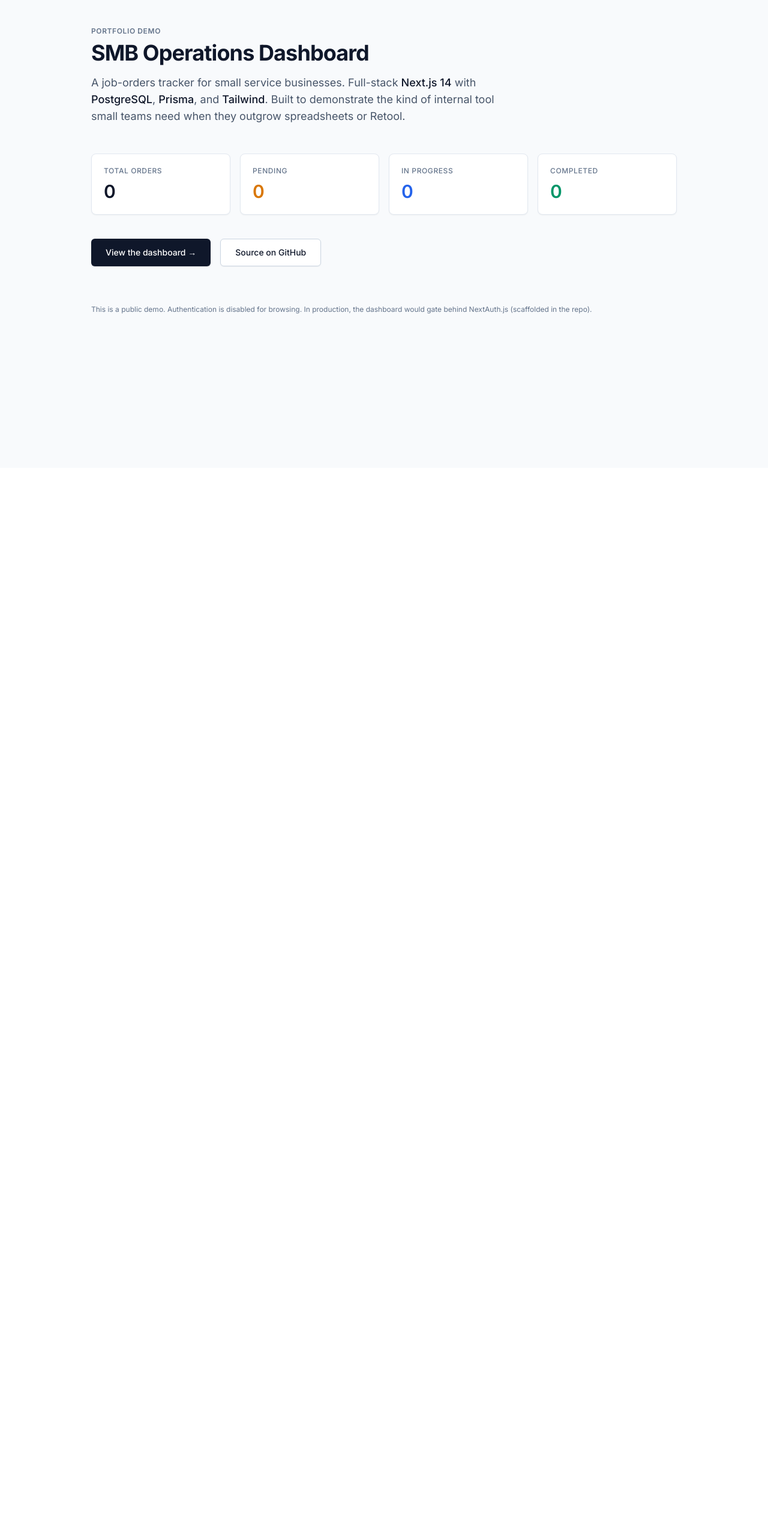
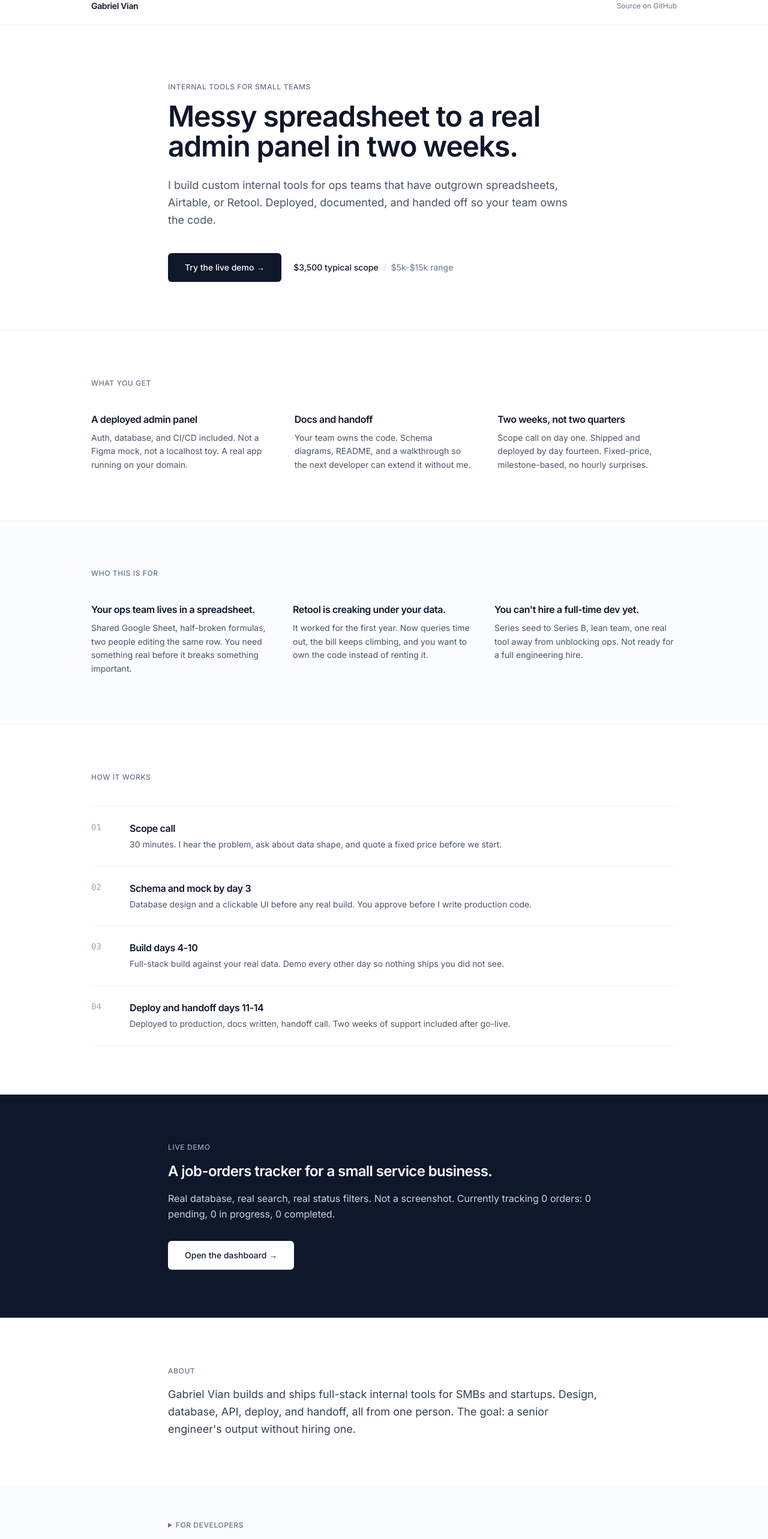
Before and after one commit to gabrielnvian/demo-ops-dashboard, a Next.js app: page / in a window 1280 px wide. Shown: the part 20-2586 px from the top of the page at 60% size. Before the commit the page ends 800 px from the top, so only its background shows below. Built offline with nearby package versions, Linux system fonts and the light colour scheme; no server answers; the database is empty.

Commit message:
feat(landing): rewrite hero, copy, and README for SMB buyer

```diff
--- a/app/layout.tsx
+++ b/app/layout.tsx
@@ -5,8 +5,9 @@ import "./globals.css";
 const inter = Inter({ subsets: ["latin"] });
 
 export const metadata: Metadata = {
-  title: "Ops Dashboard",
-  description: "SMB Operations Dashboard - Job Orders tracker",
+  title: "Gabriel Vian - Internal tools for small teams",
+  description:
+    "Custom admin panels and internal tools for ops teams outgrowing spreadsheets, Airtable, or Retool. Shipped in two weeks.",
 };
 
 export default function RootLayout({
--- a/app/page.tsx
+++ b/app/page.tsx
@@ -12,82 +12,236 @@ export default async function Home() {
   ]);
 
   return (
-    <main className="min-h-screen bg-slate-50">
-      <div className="mx-auto max-w-5xl px-6 py-16">
-        <div className="mb-12">
-          <p className="text-xs font-semibold uppercase tracking-wider text-slate-500">
-            Portfolio demo
-          </p>
-          <h1 className="mt-2 text-4xl font-bold tracking-tight text-slate-900">
-            SMB Operations Dashboard
-          </h1>
-          <p className="mt-4 max-w-2xl text-lg text-slate-600">
-            A job-orders tracker for small service businesses. Full-stack{" "}
-            <span className="font-medium text-slate-900">Next.js 14</span> with{" "}
-            <span className="font-medium text-slate-900">PostgreSQL</span>,{" "}
-            <span className="font-medium text-slate-900">Prisma</span>, and{" "}
-            <span className="font-medium text-slate-900">Tailwind</span>. Built
-            to demonstrate the kind of internal tool small teams need when they
-            outgrow spreadsheets or Retool.
-          </p>
-        </div>
-
-        <div className="grid grid-cols-2 gap-4 md:grid-cols-4 mb-10">
-          <Stat label="Total orders" value={total} />
-          <Stat label="Pending" value={pending} accent="amber" />
-          <Stat label="In progress" value={inProgress} accent="blue" />
-          <Stat label="Completed" value={completed} accent="emerald" />
-        </div>
-
-        <div className="flex gap-4">
-          <Link
-            href="/dashboard"
-            className="inline-flex items-center justify-center rounded-md bg-slate-900 px-6 py-3 text-sm font-medium text-white shadow hover:bg-slate-800 transition-colors"
-          >
-            View the dashboard &rarr;
-          </Link>
+    <main className="min-h-screen bg-white text-slate-900">
+      <nav className="border-b border-slate-100">
+        <div className="mx-auto flex max-w-5xl items-center justify-between px-6 py-5">
+          <span className="text-sm font-semibold tracking-tight">Gabriel Vian</span>
           <a
             href="https://github.com/gabrielnvian/demo-ops-dashboard"
             target="_blank"
             rel="noreferrer"
-            className="inline-flex items-center justify-center rounded-md border border-slate-300 bg-white px-6 py-3 text-sm font-medium text-slate-900 shadow-sm hover:bg-slate-50 transition-colors"
+            className="text-xs text-slate-500 hover:text-slate-900 transition-colors"
           >
             Source on GitHub
           </a>
         </div>
+      </nav>
 
-        <p className="mt-16 text-xs text-slate-500">
-          This is a public demo. Authentication is disabled for browsing.
-          In production, the dashboard would gate behind NextAuth.js (scaffolded in the repo).
+      <section className="mx-auto max-w-3xl px-6 pt-24 pb-20">
+        <p className="text-xs font-medium uppercase tracking-wider text-slate-500">
+          Internal tools for small teams
         </p>
-      </div>
+        <h1 className="mt-4 text-5xl font-semibold tracking-tight leading-[1.05] text-slate-900">
+          Messy spreadsheet to a real admin panel in two weeks.
+        </h1>
+        <p className="mt-6 max-w-2xl text-lg leading-relaxed text-slate-600">
+          I build custom internal tools for ops teams that have outgrown
+          spreadsheets, Airtable, or Retool. Deployed, documented, and
+          handed off so your team owns the code.
+        </p>
+
+        <div className="mt-10 flex flex-wrap items-center gap-5">
+          <Link
+            href="/dashboard"
+            className="inline-flex items-center justify-center rounded-md bg-slate-900 px-7 py-3.5 text-sm font-medium text-white shadow-sm hover:bg-slate-800 transition-colors"
+          >
+            Try the live demo &rarr;
+          </Link>
+          <span className="text-sm text-slate-500">
+            <span className="font-medium text-slate-900">$3,500 typical scope</span>
+            <span className="mx-2 text-slate-300">/</span>
+            <span>$5k-$15k range</span>
+          </span>
+        </div>
+      </section>
+
+      <section className="border-t border-slate-100">
+        <div className="mx-auto max-w-5xl px-6 py-20">
+          <h2 className="text-xs font-medium uppercase tracking-wider text-slate-500">
+            What you get
+          </h2>
+          <div className="mt-10 grid gap-10 md:grid-cols-3">
+            <Feature
+              title="A deployed admin panel"
+              body="Auth, database, and CI/CD included. Not a Figma mock, not a localhost toy. A real app running on your domain."
+            />
+            <Feature
+              title="Docs and handoff"
+              body="Your team owns the code. Schema diagrams, README, and a walkthrough so the next developer can extend it without me."
+            />
+            <Feature
+              title="Two weeks, not two quarters"
+              body="Scope call on day one. Shipped and deployed by day fourteen. Fixed-price, milestone-based, no hourly surprises."
+            />
+          </div>
+        </div>
+      </section>
+
+      <section className="border-t border-slate-100 bg-slate-50/60">
+        <div className="mx-auto max-w-5xl px-6 py-20">
+          <h2 className="text-xs font-medium uppercase tracking-wider text-slate-500">
+            Who this is for
+          </h2>
+          <div className="mt-10 grid gap-8 md:grid-cols-3">
+            <Persona
+              headline="Your ops team lives in a spreadsheet."
+              body="Shared Google Sheet, half-broken formulas, two people editing the same row. You need something real before it breaks something important."
+            />
+            <Persona
+              headline="Retool is creaking under your data."
+              body="It worked for the first year. Now queries time out, the bill keeps climbing, and you want to own the code instead of renting it."
+            />
+            <Persona
+              headline="You can't hire a full-time dev yet."
+              body="Series seed to Series B, lean team, one real tool away from unblocking ops. Not ready for a full engineering hire."
+            />
+          </div>
+        </div>
+      </section>
+
+      <section className="border-t border-slate-100">
+        <div className="mx-auto max-w-5xl px-6 py-20">
+          <h2 className="text-xs font-medium uppercase tracking-wider text-slate-500">
+            How it works
+          </h2>
+          <ol className="mt-10 divide-y divide-slate-100 border-y border-slate-100">
+            <Step
+              n="01"
+              title="Scope call"
+              body="30 minutes. I hear the problem, ask about data shape, and quote a fixed price before we start."
+            />
+            <Step
+              n="02"
+              title="Schema and mock by day 3"
+              body="Database design and a clickable UI before any real build. You approve before I write production code."
+            />
+            <Step
+              n="03"
+              title="Build days 4-10"
+              body="Full-stack build against your real data. Demo every other day so nothing ships you did not see."
+            />
+            <Step
+              n="04"
+              title="Deploy and handoff days 11-14"
+              body="Deployed to production, docs written, handoff call. Two weeks of support included after go-live."
+            />
+          </ol>
+        </div>
+      </section>
+
+      <section className="border-t border-slate-100 bg-slate-900 text-slate-50">
+        <div className="mx-auto max-w-3xl px-6 py-20">
+          <h2 className="text-xs font-medium uppercase tracking-wider text-slate-400">
+            Live demo
+          </h2>
+          <p className="mt-4 text-2xl font-semibold tracking-tight">
+            A job-orders tracker for a small service business.
+          </p>
+          <p className="mt-4 text-slate-300 leading-relaxed">
+            Real database, real search, real status filters. Not a screenshot.
+            Currently tracking {total} orders: {pending} pending, {inProgress}{" "}
+            in progress, {completed} completed.
+          </p>
+          <div className="mt-8">
+            <Link
+              href="/dashboard"
+              className="inline-flex items-center justify-center rounded-md bg-white px-7 py-3.5 text-sm font-medium text-slate-900 hover:bg-slate-100 transition-colors"
+            >
+              Open the dashboard &rarr;
+            </Link>
+          </div>
+        </div>
+      </section>
+
+      <section className="border-t border-slate-100">
+        <div className="mx-auto max-w-3xl px-6 py-20">
+          <h2 className="text-xs font-medium uppercase tracking-wider text-slate-500">
+            About
+          </h2>
+          <p className="mt-4 text-lg leading-relaxed text-slate-700">
+            Gabriel Vian builds and ships full-stack internal tools for SMBs
+            and startups. Design, database, API, deploy, and handoff, all
+            from one person. The goal: a senior engineer's output without
+            hiring one.
+          </p>
+        </div>
+      </section>
+
+      <section className="border-t border-slate-100 bg-slate-50/60">
+        <div className="mx-auto max-w-3xl px-6 py-14">
+          <details className="group">
+            <summary className="cursor-pointer text-xs font-medium uppercase tracking-wider text-slate-500 hover:text-slate-900 transition-colors">
+              For developers
+            </summary>
+            <div className="mt-6 text-sm leading-relaxed text-slate-600 space-y-3">
+              <p>
+                This demo is built with Next.js 14 (App Router), PostgreSQL
+                via Prisma, Tailwind CSS, and NextAuth. Server components for
+                the data table, server actions scaffolded for mutations. Code
+                is MIT-licensed and open on GitHub.
+              </p>
+              <p>
+                <a
+                  href="https://github.com/gabrielnvian/demo-ops-dashboard"
+                  target="_blank"
+                  rel="noreferrer"
+                  className="underline decoration-slate-300 underline-offset-4 hover:text-slate-900"
+                >
+                  github.com/gabrielnvian/demo-ops-dashboard
+                </a>
+              </p>
+            </div>
+          </details>
+        </div>
+      </section>
+
+      <footer className="border-t border-slate-100">
+        <div className="mx-auto flex max-w-5xl flex-wrap items-center justify-between gap-3 px-6 py-8 text-xs text-slate-500">
+          <span>Gabriel Vian, independent engineer</span>
+          <a
+            href="mailto:gvian07@gmail.com"
+            className="hover:text-slate-900 transition-colors"
+          >
+            gvian07@gmail.com
+          </a>
+        </div>
+      </footer>
     </main>
   );
 }
 
-function Stat({
-  label,
-  value,
-  accent,
-}: {
-  label: string;
-  value: number;
-  accent?: "amber" | "blue" | "emerald";
-}) {
-  const accentClass =
-    accent === "amber"
-      ? "text-amber-600"
-      : accent === "blue"
-      ? "text-blue-600"
-      : accent === "emerald"
-      ? "text-emerald-600"
-      : "text-slate-900";
+function Feature({ title, body }: { title: string; body: string }) {
   return (
-    <div className="rounded-lg border border-slate-200 bg-white p-5 shadow-sm">
-      <p className="text-xs font-medium uppercase tracking-wider text-slate-500">
-        {label}
-      </p>
-      <p className={`mt-2 text-3xl font-semibold ${accentClass}`}>{value}</p>
+    <div>
+      <h3 className="text-base font-semibold tracking-tight text-slate-900">
+        {title}
+      </h3>
+      <p className="mt-2 text-sm leading-relaxed text-slate-600">{body}</p>
     </div>
   );
 }
+
+function Persona({ headline, body }: { headline: string; body: string }) {
+  return (
+    <div>
+      <p className="text-base font-semibold tracking-tight text-slate-900">
+        {headline}
+      </p>
+      <p className="mt-2 text-sm leading-relaxed text-slate-600">{body}</p>
+    </div>
+  );
+}
+
+function Step({ n, title, body }: { n: string; title: string; body: string }) {
+  return (
+    <li className="flex gap-6 py-6">
+      <span className="w-10 shrink-0 text-sm font-mono text-slate-400">{n}</span>
+      <div>
+        <p className="text-base font-semibold tracking-tight text-slate-900">
+          {title}
+        </p>
+        <p className="mt-1 text-sm leading-relaxed text-slate-600">{body}</p>
+      </div>
+    </li>
+  );
+}
```
Also changed, not shown: app/dashboard/page.tsx (+13 -9 lines), 1 other file (tests, documents, lock files or other folders).
